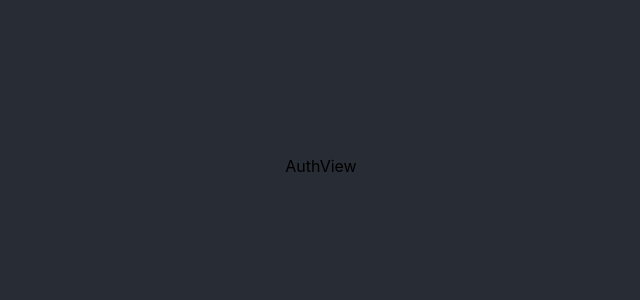
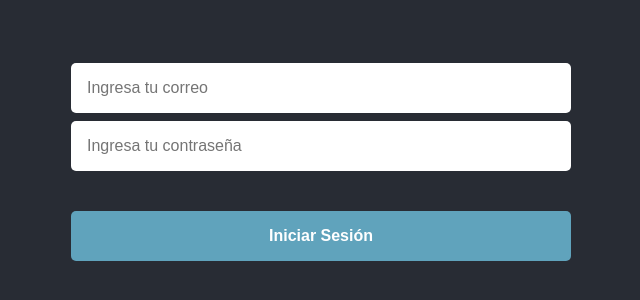
Before and after one commit to MisaelCalvillo/devf-m8-backed-avanzado-tareas-front, a React (Create React App) app: page / in a window 1280 px wide. Shown: the part 226-526 px from the top of the page, without its empty margins (319-959 px from the left). Built offline with nearby package versions, Linux system fonts and the light colour scheme.

Commit message:
Cambio de pantalla

```diff
--- a/src/App.js
+++ b/src/App.js
@@ -4,12 +4,12 @@ import AuthView from './scenes/AuthView/AuthView';
 import './App.css';
 
 function App() {
-  const [ isUser, setIsUser ] = useState(false);
+  const [ isUser, setIsUser ] = useState(null);
 
   return (
     <div className="app">
       <header className="app-header">
-        {isUser ? <TaskList /> : <AuthView />}
+        {isUser ? <TaskList user={isUser} /> : <AuthView authUser={setIsUser}/>}
       </header>
     </div>
   );
--- a/src/components/Button/Button.css
+++ b/src/components/Button/Button.css
@@ -1,3 +1,13 @@
 .btn {
+  width: 100%;
+  max-width: 500px;
+  padding: 1rem;
+  border-radius: 5px;
+  border: none;
+  font-size: 1rem;
+  font-weight: bold;
+  color: white;
+  background-color: #60a3bc;
+  cursor: pointer;
   margin-bottom: 0.5rem;
 }
--- a/src/scenes/AuthView/AuthView.css
+++ b/src/scenes/AuthView/AuthView.css
@@ -0,0 +1,9 @@
+.auth-view {
+  width: 100%;
+  max-width: 500px;
+  margin: 0 auto;
+}
+
+.auth-view__input-container {
+  margin-bottom: 2rem;
+}
--- a/src/scenes/AuthView/AuthView.js
+++ b/src/scenes/AuthView/AuthView.js
@@ -1,9 +1,33 @@
-import React from 'react';
+import React, { useState } from 'react';
 
-function AuthView() {
+import Button from '../../components/Button';
+import TextInput from '../../components/TextInput';
+
+import './AuthView.css';
+
+function AuthView({ authUser }) {
+
+  const [email, setEmail] = useState('');
+  const [password, setPassword] = useState('');
 
   return (
-    <div>AuthView</div>
+    <div className='auth-view'>
+      <div className='auth-view__input-container'>
+        <TextInput
+          value={email}
+          type="email"
+          placeholder="Ingresa tu correo"
+          onChange={(e) => setEmail(e.target.value)}
+        />
+        <TextInput
+          value={password}
+          type="password"
+          placeholder="Ingresa tu contraseña"
+          onChange={(e) => setPassword(e.target.value)}
+        />
+      </div>
+      <Button onClick={() => authUser(email)}>Iniciar Sesión</Button>
+    </div>
   )
 }
 
--- a/src/scenes/TaskList/TaskList.css
+++ b/src/scenes/TaskList/TaskList.css
@@ -12,17 +12,7 @@
 
 .task-input__btn {
   background-color: #0984e3 !important;
-  width: 100%;
-  max-width: 500px;
-  padding: 1rem;
-  border-radius: 5px;
-  border: none;
-  font-size: 1rem;
-  font-weight: bold;
-  color: white;
-  cursor: pointer;
 }
-
 .task-input__btn:hover {
   background-color: #74b9ff !important;
 }
--- a/src/scenes/TaskList/TaskList.js
+++ b/src/scenes/TaskList/TaskList.js
@@ -5,7 +5,7 @@ import Button from '../../components/Button';
 import Task from '../../components/Task';
 import TextInput from '../../components/TextInput/TextInput';
 
-function TaskList(props) {
+function TaskList({ user }) {
   const [taskText, setTaskText] = useState("")
   const [tasks, setTasks] = useState([])
   const [loader, setLoader] = useState(false)
@@ -56,6 +56,7 @@ function TaskList(props) {
 
   return (
     <div className='task-list'>
+      <h2 style={{ color: 'white' }}>Bienvenide {user}</h2>
       <div className="task-input__container">
         <TextInput
           value={taskText}
```
